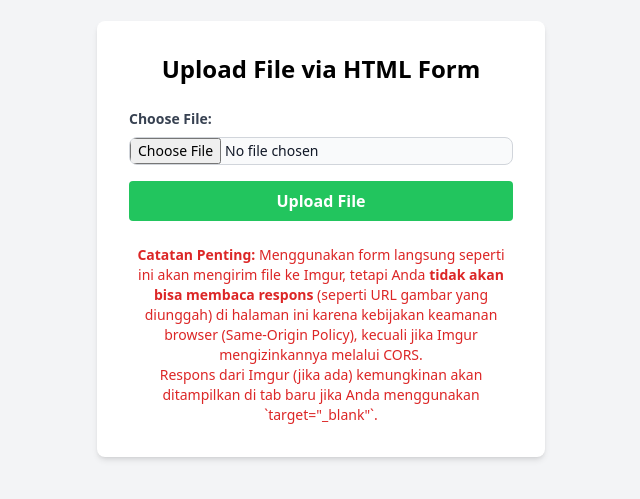
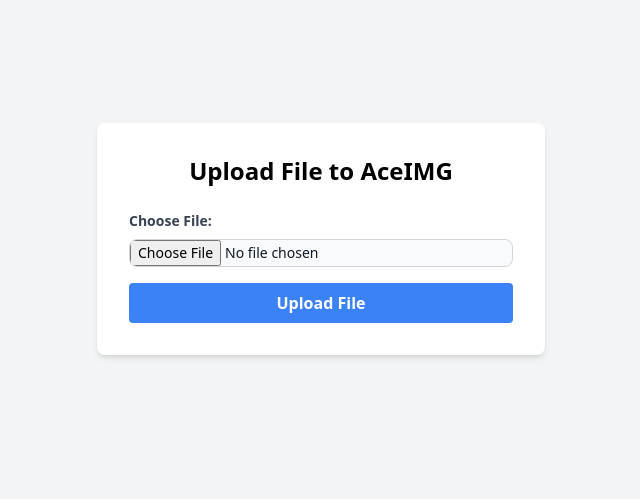
Before and after one commit to rikikangsc2-eng/rikikangsc2-eng.github.io, a plain HTML site: page uploader.html in a window 1280 px wide. Shown: the part 161-660 px from the top of the page, without its empty margins (319-959 px from the left). Drawn offline with nearby package versions, Linux system fonts and the light colour scheme.

Commit message:
Update uploader.html

```diff
--- a/uploader.html
+++ b/uploader.html
@@ -3,33 +3,28 @@
 <head>
     <meta charset="UTF-8">
     <meta name="viewport" content="width=device-width, initial-scale=1.0">
-    <title>Direct Imgur Uploader Form</title>
+    <title>AceIMG Uploader Form</title>
     <script src="https://cdn.tailwindcss.com"></script>
     <style>
     </style>
 </head>
 <body class="bg-gray-100 flex items-center justify-center min-h-screen p-4">
     <div class="bg-white p-8 rounded-lg shadow-md w-full max-w-md">
-        <h1 class="text-2xl font-bold text-center mb-6">Upload File via HTML Form</h1>
+        <h1 class="text-2xl font-bold text-center mb-6">Upload File to AceIMG</h1>
 
-        <form action="https://uploadimgur.com/upload" method="post" enctype="multipart/form-data" target="_blank">
+        <form action="https://api.aceimg.com/api/upload" method="post" enctype="multipart/form-data" target="_blank">
 
             <div class="mb-4">
                 <label for="fileInput" class="block text-gray-700 text-sm font-bold mb-2">
                     Choose File:
                 </label>
-                <input type="file" id="fileInput" name="image" class="block w-full text-sm text-gray-900 border border-gray-300 rounded-lg cursor-pointer bg-gray-50 focus:outline-none" required>
+                <input type="file" id="fileInput" name="file" class="block w-full text-sm text-gray-900 border border-gray-300 rounded-lg cursor-pointer bg-gray-50 focus:outline-none" required>
             </div>
 
-            <button type="submit" class="w-full bg-green-500 hover:bg-green-700 text-white font-bold py-2 px-4 rounded focus:outline-none focus:shadow-outline transition duration-300 ease-in-out">
+            <button type="submit" class="w-full bg-blue-500 hover:bg-blue-700 text-white font-bold py-2 px-4 rounded focus:outline-none focus:shadow-outline transition duration-300 ease-in-out">
                 Upload File
             </button>
         </form>
-
-        <div class="mt-6 text-center text-sm text-red-600">
-            <p><strong>Catatan Penting:</strong> Menggunakan form langsung seperti ini akan mengirim file ke Imgur, tetapi Anda <strong>tidak akan bisa membaca respons</strong> (seperti URL gambar yang diunggah) di halaman ini karena kebijakan keamanan browser (Same-Origin Policy), kecuali jika Imgur mengizinkannya melalui CORS.</p>
-            <p>Respons dari Imgur (jika ada) kemungkinan akan ditampilkan di tab baru jika Anda menggunakan `target="_blank"`.</p>
-        </div>
     </div>
 </body>
 </html>
```
